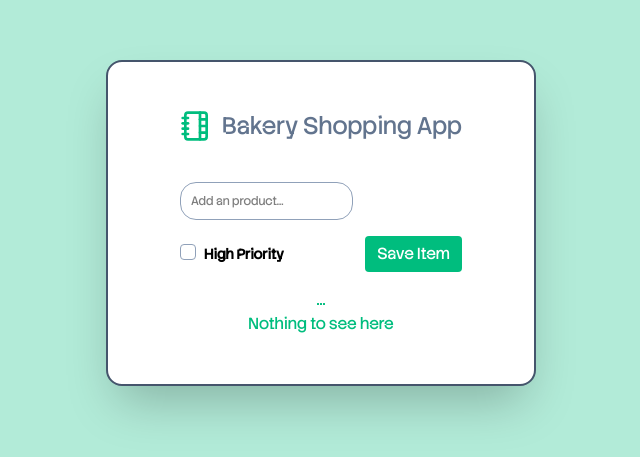
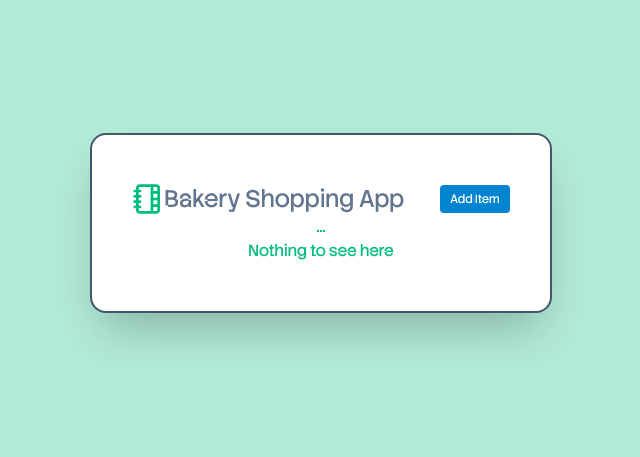
Before and after one commit to thesnakebite/fundamentals-vue, a Vue app: page / in a window 1280 px wide. Shown: the part 177-634 px from the top of the page, without its empty margins (319-959 px from the left). Built offline with nearby package versions, Linux system fonts and the light colour scheme.

Commit message:
add buttons (toggle) edit mode for form visibility

```diff
--- a/src/components/HelloWorld.vue
+++ b/src/components/HelloWorld.vue
@@ -3,6 +3,7 @@
 	import { NotebookTabs, Minus, Coffee, CakeSlice, Croissant, SmilePlus  } from 'lucide-vue-next'
 
     const header = ref('Bakery Shopping App')
+    const editing = ref(false)
 
 	const items = ref([
 	//	  {name: "Coffee", icon: Coffee},
@@ -26,20 +27,43 @@
             newItemHighPriority.value = false
         }
     }
+
+    const doEdit = (e) => {
+        editing.value = e
+        newItem.value = ""
+    }
 </script>
 
 <template>
     <div class="min-h-screen flex justify-center items-center bg-vue/30">
-		<div class="flex flex-col bg-white border-2 border-slate-600 rounded-2xl max-w-5xl px-18 py-12 shadow-2xl">
-			<div class="flex items-end justify-center gap-2.5 mb-6">
-				<NotebookTabs class="size-8 text-vue" />
-				<h1 class="text-2xl text-slate-500">{{ header }}</h1>
+		<div class="flex flex-col bg-white border-2 border-slate-600 rounded-2xl max-w-5xl px-10 py-12 shadow-2xl">
+			<div class="flex items-center gap-9">
+                <div class="flex">
+                    <NotebookTabs class="size-8 text-vue" />
+                    <h1 class="text-2xl text-slate-500">{{ header }}</h1>
+                </div>
+                <div class="flex flex-col gap-2 text-xs">
+                    <button
+                        v-if="editing"
+                        @click="doEdit(false)"
+                        class="border border-slate px-2.5 py-1.5 rounded hover:bg-slate-600 hover:text-white"
+                    >
+                        Cancel
+                    </button>
+                    <button
+                        v-else
+                        @click="doEdit(true)"
+                         class="px-2.5 py-1.5 rounded bg-sky-600 text-white hover:bg-sky-600/90"
+                    >
+                         Add Item
+                    </button>
+                </div>
 			</div>
-            <form @submit.prevent="saveItem">
+            <form v-if="editing" @submit.prevent="saveItem">
                 <input
                     v-model.trim="newItem"
                     type="text"
-                    class="border border-slate-400 mt-4 p-2.5 rounded-2xl text-xs"
+                    class="border border-slate-400 mt-4 p-2.5 rounded-2xl text-xs w-full"
                     placeholder="Add an product..."
                 />
                 <div class="my-4 flex justify-between items-center">
```
